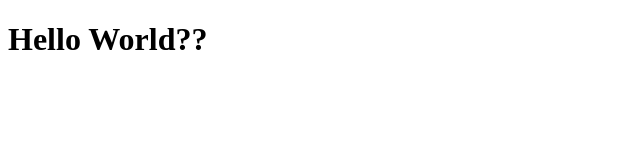
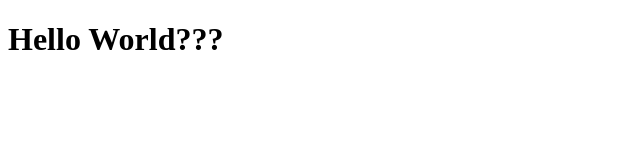
Before and after one commit to AJR170003/Portfolio, a plain HTML site: page index.html in a window 1280 px wide. Shown: the full height of the page, 0-640 px from the left. Drawn offline with Linux system fonts and the light colour scheme.

Commit message:
Update index.html

```diff
--- a/index.html
+++ b/index.html
@@ -6,5 +6,10 @@
     <title>Portfolio</title>
 </head>
   <body>
-    <h1> Hello World?? </h1>
+    <div id="container">
+      <div class="header">
+        <h1> Hello World??? </h1>
+      </div>
+    </div>
+
   </body>
```
